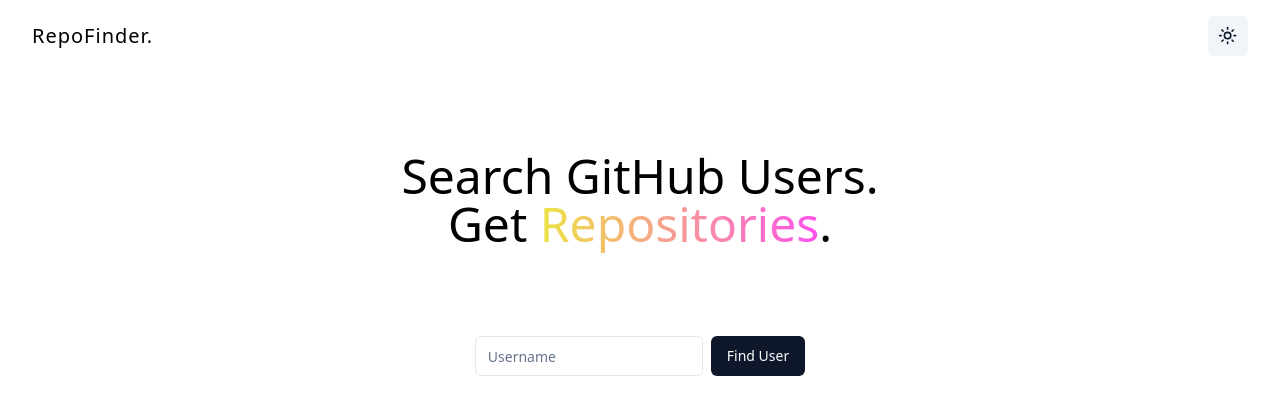
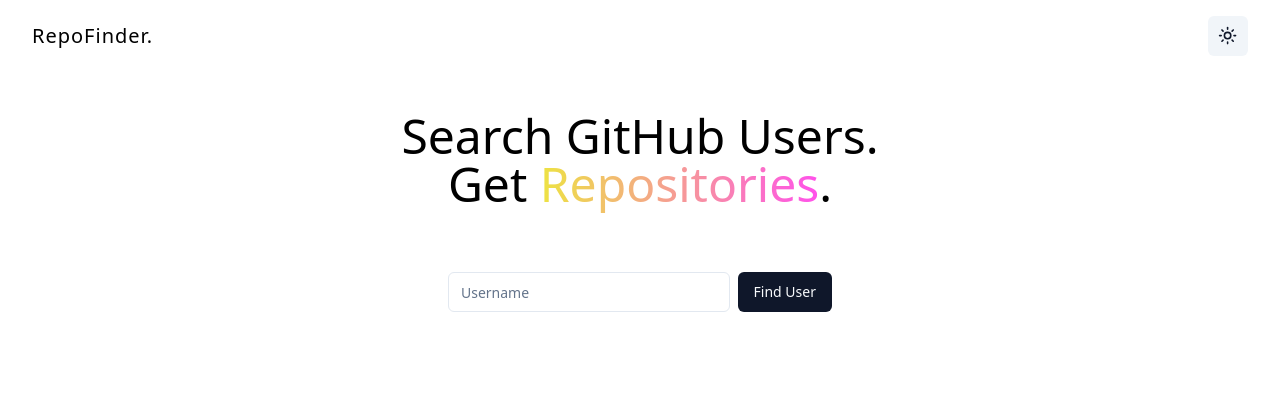
Before and after one commit to m-kuehnle/github-repositories, a React (Vite) app: page / in a window 1280 px wide. Shown: the top 414 px of the page. Built offline with nearby package versions, Linux system fonts and the light colour scheme.

Commit message:
improve margins on mobile

```diff
--- a/src/App.tsx
+++ b/src/App.tsx
@@ -32,7 +32,7 @@ function App() {
       <div className="dark:bg-bg_darkmode min-h-svh">
         <div className="container mx-auto py-4">
           <HeaderBar />
-          <div className="flex flex-col items-center justify-center mt-5 p-5">
+          <div className="flex flex-col items-center justify-center">
             <Hero />
             <SearchUser
               onProfileChange={handleProfileChange}
--- a/src/sections/SearchUser.tsx
+++ b/src/sections/SearchUser.tsx
@@ -50,8 +50,8 @@ const SearchUser = ({ onProfileChange, onReposChange }: Props) => {
   };
 
   return (
-    <div>
-      <div className="flex w-full max-w-sm items-center space-x-2 my-8">
+    <div className="w-full md:max-w-sm">
+      <div className="flex w-full items-center space-x-2 my-2">
         <Input
           type="text"
           placeholder="Username"
```
